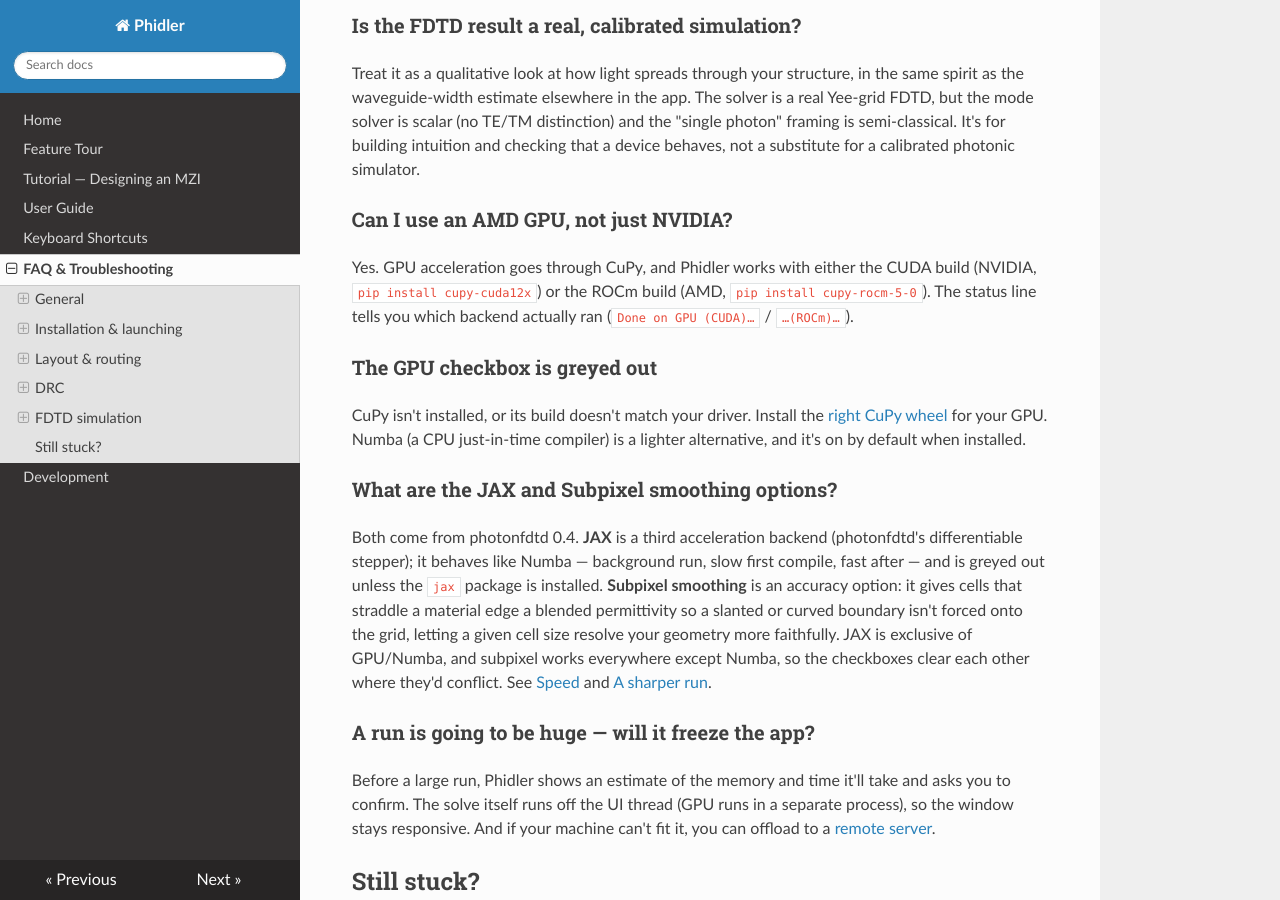
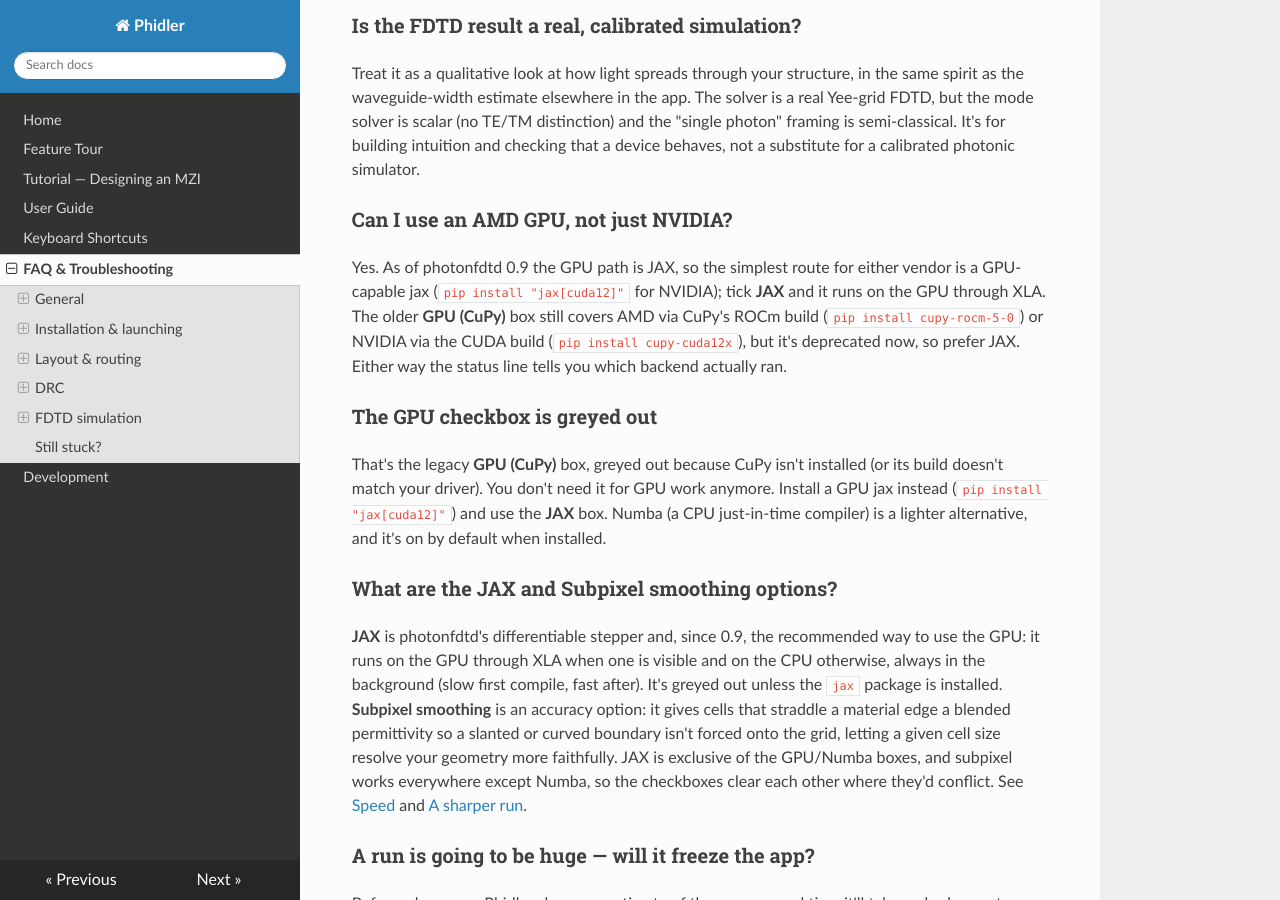
Before and after one commit to ngpaladi/phidler, an MkDocs documentation site: the page built from docs/faq.md, in a window 1280 px wide and 900 px high, scrolled down 2504 px. Built offline with MkDocs 1.6.1, drawn with Linux system fonts in a browser that asks for light colours; nearby versions of some CDN libraries.

Commit message:
feat(fdtd): track photonfdtd 0.9.1 — JAX is the GPU backend now
photonfdtd 0.9 makes JAX the GPU backend (it runs on the GPU through XLA and is
differentiable) and deprecates the old CuPy use_gpu path.

- bump the fdtd floor to >=0.9.1
- new jax_gpu_available() (does XLA see a GPU) drives the UI
- FDTD window: the JAX box advertises the GPU (labelled "JAX (GPU)" when a GPU is
  visible) as the recommended accelerator, and the "GPU (CuPy)" box is marked
  legacy/deprecated; the run-time estimate treats JAX-on-GPU as the GPU tier and
  the status line says "Running on GPU…" for it
- Simulation/from_gdsfactory signatures were unchanged across 0.4->0.9, so no
  build_simulation change was needed (a CuPy run now prints photonfdtd's own
  deprecation notice)
- guide + FAQ updated: JAX is how you use the GPU; CuPy is legacy

Full suite: 509 passed, 1 skipped.

```diff
--- a/docs/faq.md
+++ b/docs/faq.md
@@ -117,29 +117,33 @@
 
 ### Can I use an AMD GPU, not just NVIDIA?
 
-Yes. GPU acceleration goes through CuPy, and Phidler works with either the CUDA
-build (NVIDIA, `pip install cupy-cuda12x`) or the ROCm build (AMD,
-`pip install cupy-rocm-5-0`). The status line tells you which backend actually
-ran (`Done on GPU (CUDA)…` / `…(ROCm)…`).
+Yes. As of photonfdtd 0.9 the GPU path is JAX, so the simplest route for either
+vendor is a GPU-capable jax (`pip install "jax[cuda12]"` for NVIDIA); tick **JAX**
+and it runs on the GPU through XLA. The older **GPU (CuPy)** box still covers AMD
+via CuPy's ROCm build (`pip install cupy-rocm-5-0`) or NVIDIA via the CUDA build
+(`pip install cupy-cuda12x`), but it's deprecated now, so prefer JAX. Either way
+the status line tells you which backend actually ran.
 
 ### The GPU checkbox is greyed out
 
-CuPy isn't installed, or its build doesn't match your driver. Install the
-[right CuPy wheel](guide.md#fdtd-simulation) for your GPU. Numba (a CPU
-just-in-time compiler) is a lighter alternative, and it's on by default when
-installed.
+That's the legacy **GPU (CuPy)** box, greyed out because CuPy isn't installed (or
+its build doesn't match your driver). You don't need it for GPU work anymore.
+Install a GPU jax instead (`pip install "jax[cuda12]"`) and use the **JAX** box.
+Numba (a CPU just-in-time compiler) is a lighter alternative, and it's on by
+default when installed.
 
 ### What are the JAX and Subpixel smoothing options?
 
-Both come from photonfdtd 0.4. **JAX** is a third acceleration backend
-(photonfdtd's differentiable stepper); it behaves like Numba — background run,
-slow first compile, fast after — and is greyed out unless the `jax` package is
-installed. **Subpixel smoothing** is an accuracy option: it gives cells that
-straddle a material edge a blended permittivity so a slanted or curved boundary
-isn't forced onto the grid, letting a given cell size resolve your geometry more
-faithfully. JAX is exclusive of GPU/Numba, and subpixel works everywhere except
-Numba, so the checkboxes clear each other where they'd conflict. See
-[Speed](guide.md#speed) and [A sharper run](guide.md#a-sharper-run-subpixel-smoothing).
+**JAX** is photonfdtd's differentiable stepper and, since 0.9, the recommended way
+to use the GPU: it runs on the GPU through XLA when one is visible and on the CPU
+otherwise, always in the background (slow first compile, fast after). It's greyed
+out unless the `jax` package is installed. **Subpixel smoothing** is an accuracy
+option: it gives cells that straddle a material edge a blended permittivity so a
+slanted or curved boundary isn't forced onto the grid, letting a given cell size
+resolve your geometry more faithfully. JAX is exclusive of the GPU/Numba boxes,
+and subpixel works everywhere except Numba, so the checkboxes clear each other
+where they'd conflict. See [Speed](guide.md#speed) and
+[A sharper run](guide.md#a-sharper-run-subpixel-smoothing).
 
 ### A run is going to be huge — will it freeze the app?
 
```
Also changed, not shown: docs/guide.md (+14 -15 lines), pyproject.toml (+15 -15 lines), 2 other files.
